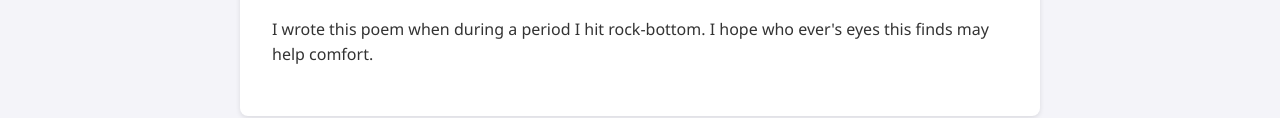
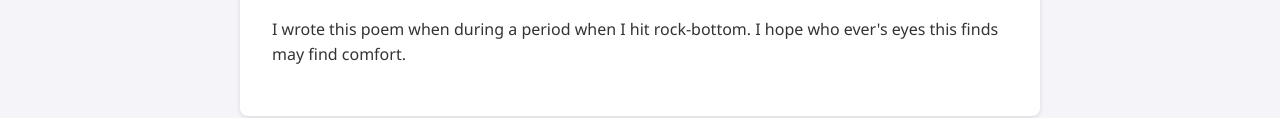
Before and after one commit to cse25-213/WMD, a plain HTML site: page index.html in a window 1280 px wide. Shown: the part 335-453 px from the top of the page. Drawn offline with Linux system fonts and the light colour scheme.

Commit message:
Update index.html
updated

```diff
--- a/index.html
+++ b/index.html
@@ -65,34 +65,40 @@
         <section id="about">
             <h2>MIND YOU</h2>
             <p>
-                I wrote this poem when during a period I hit rock-bottom. I hope who ever's eyes this finds may help comfort.
+                I wrote this poem when during a period when I hit rock-bottom. I hope who ever's eyes this finds may find comfort.
             </p>
         </section>
 
         <section id="interests">
             <h2>KEEP GOD FIRST</h2>
             <p>
- Above all else,I'll KEEP GOD FIRST.
+Above all else,I'll KEEP GOD FIRST.
 I will not love so hard that I forget to love myself.
 I'll keep my friends but I'll be wise and guard my heart.
 Because loyalty without truth is how I end up bleeding for people who never planned to stay.
 
+
+
 I've learned that some hands only reach for me when they are empty.
 And some smiles only shine when I'm losing
-
 I've learned that presence doesn't always mean peace, and silence can be the loudest kind of goodbye.
-
 I've learned that not everyone who prays with me, prays for me.
 And not everyone who calls me friend would still stand beside me if the world called me guilty so I'll KEEP GOD FIRST.
 Because when the aplaud fades and the crowd leave, He is still the only one who claps for my survival.
+
+
 
 I've learned that I can love, but I will not lose myself trying to prove it.
 Sometimes the one your fighting for is the same one handing out weapons behind your back.
 Sometimes peace means walking away.
 
+
+
 I will not let the world harden me
 I'll let it teach me
 I'll let heartbreak teach me boundaries and betrayal teach me clarity, but let God teach me how to heal.
+
+
 
 When I pray, I won't just ask for blessings,
 I'll ask for wisdom
@@ -100,14 +106,20 @@ I'll ask for eyes that see through intentions,
 Ears that hear what silence hides
 And a heart that forgives without returning to fire.
 
+
+
 Above all else, I'll KEEP GOD FIRST.
 I'll keep my spirit clean and my heart guarded but not locked.
 I'll keep my faith steady, my head high
 And my circle small.
 
+
+
 I want grace to carry my words when I speak.
 I've leaned that sometimes the loudest form of faith is silence.
 The loudest form of faith is still trusting in God.
+
+
 
 Above all else, I'LL KEEP GOD FIRST
 I'll always remember that it is not my job to be perfect, it is my job to be faithful and the rest, GOD WILL HANDLE.
```
